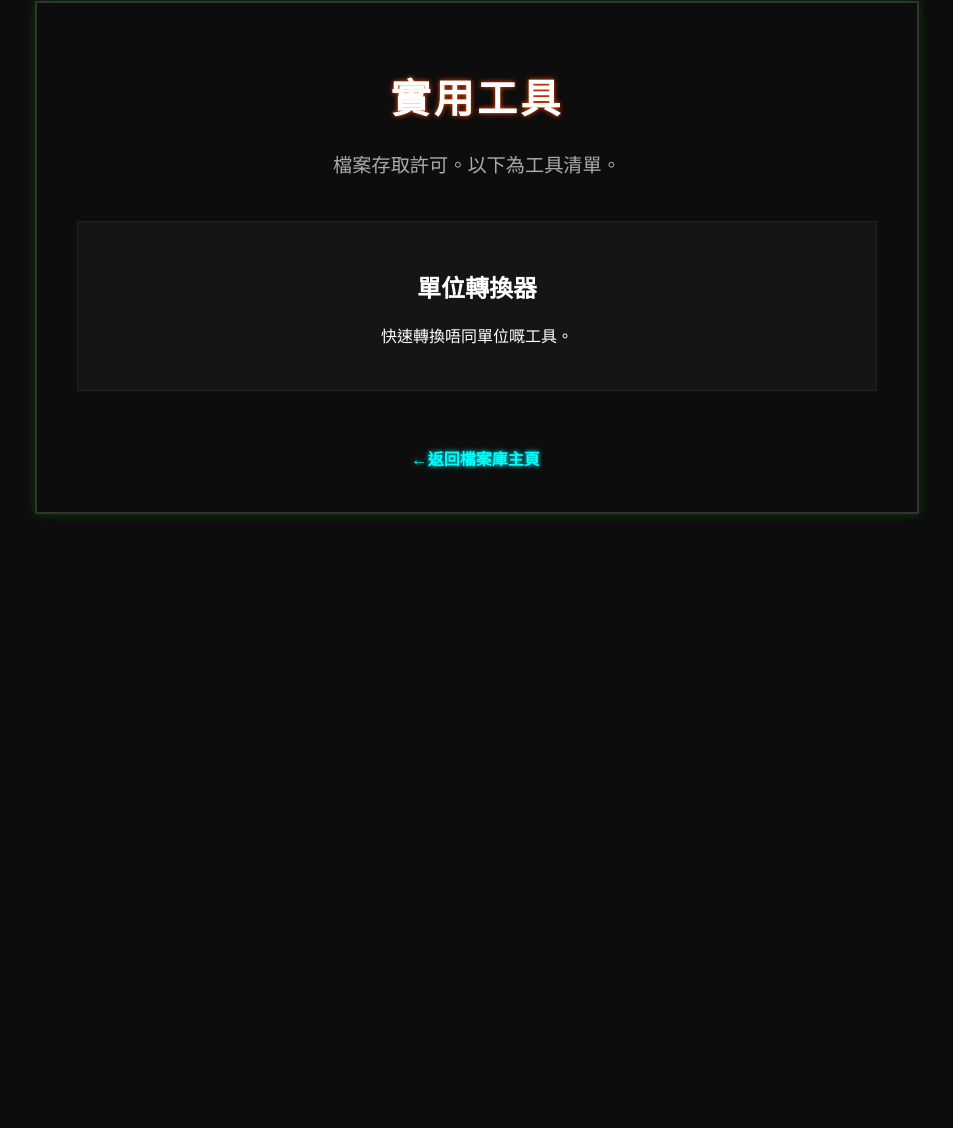
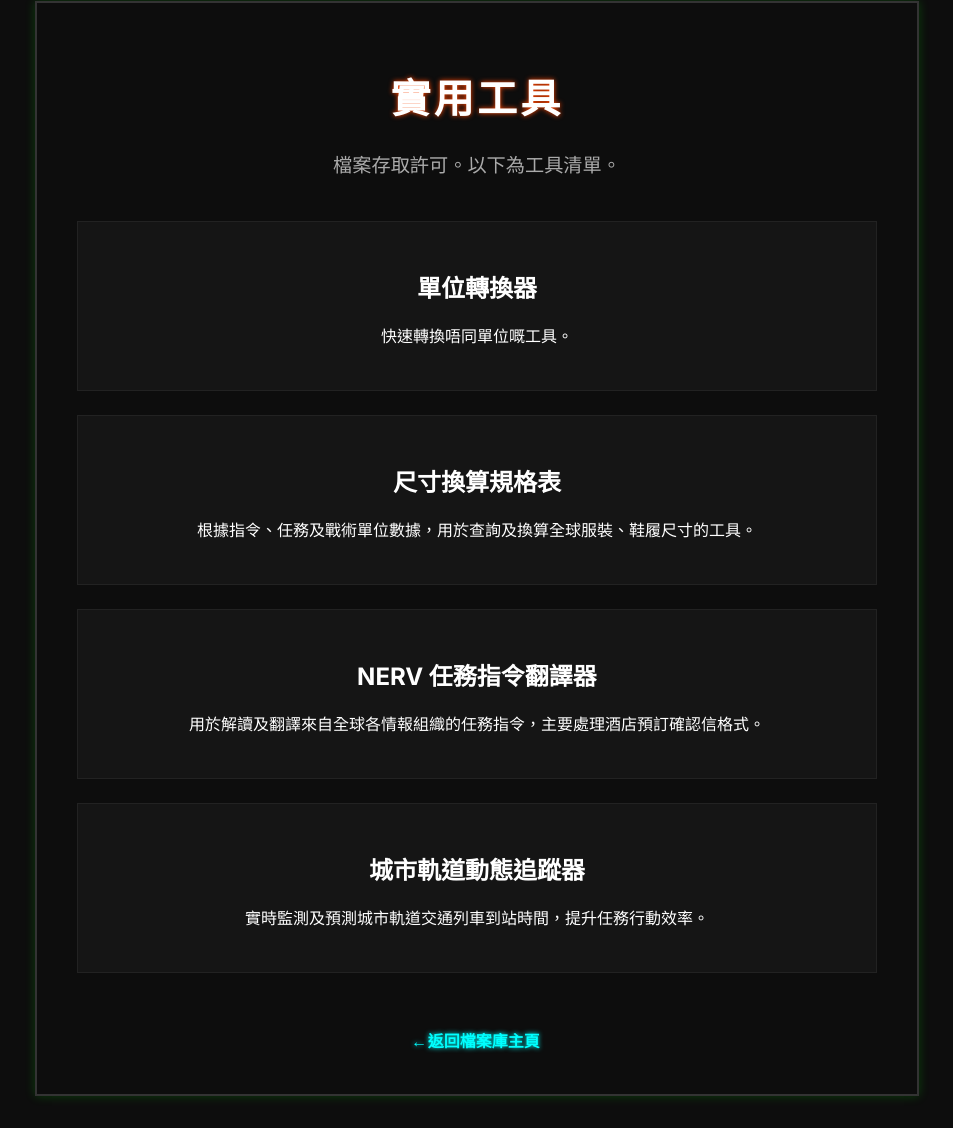
Before and after one commit to flipcube88/labo, a plain HTML site: page utils/index.html in a window 1280 px wide. Shown: the part 31-1159 px from the top of the page, without its empty margins (163-1116 px from the left). Before the commit the page ends 800 px from the top, so only its background shows below. Drawn offline with Linux system fonts and the light colour scheme.

Commit message:
Add files via upload

```diff
--- a/utils/index.html
+++ b/utils/index.html
@@ -107,11 +107,45 @@
         <p class="subtitle">檔案存取許可。以下為工具清單。</p>
         <ul class="app-list">
             <li class="app-item">
+                <!-- 單位轉換器 -->
                 <a href="https://your-unit-converter-app.pages.dev" class="app-link">
                     <div class="link-text">
                         <h2 class="text-xl font-bold">單位轉換器</h2>
                         <p class="text-sm mt-1">
                             快速轉換唔同單位嘅工具。
+                        </p>
+                    </div>
+                </a>
+            </li>
+            <li class="app-item">
+                <!-- 尺寸換算規格表 -->
+                <a href="https://gasizespec.pages.dev/" class="app-link">
+                    <div class="link-text">
+                        <h2 class="text-xl font-bold">尺寸換算規格表</h2>
+                        <p class="text-sm mt-1">
+                            根據指令、任務及戰術單位數據，用於查詢及換算全球服裝、鞋履尺寸的工具。
+                        </p>
+                    </div>
+                </a>
+            </li>
+            <li class="app-item">
+                <!-- Gemini Canvas 專案 -->
+                <a href="https://g.co/gemini/share/a7333daccbef" class="app-link">
+                    <div class="link-text">
+                        <h2 class="text-xl font-bold">NERV 任務指令翻譯器</h2>
+                        <p class="text-sm mt-1">
+                            用於解讀及翻譯來自全球各情報組織的任務指令，主要處理酒店預訂確認信格式。
+                        </p>
+                    </div>
+                </a>
+            </li>
+            <li class="app-item">
+                <!-- 港鐵到站時間工具 -->
+                <a href="https://mtr-af3.pages.dev/" class="app-link">
+                    <div class="link-text">
+                        <h2 class="text-xl font-bold">城市軌道動態追蹤器</h2>
+                        <p class="text-sm mt-1">
+                            實時監測及預測城市軌道交通列車到站時間，提升任務行動效率。
                         </p>
                     </div>
                 </a>
```
